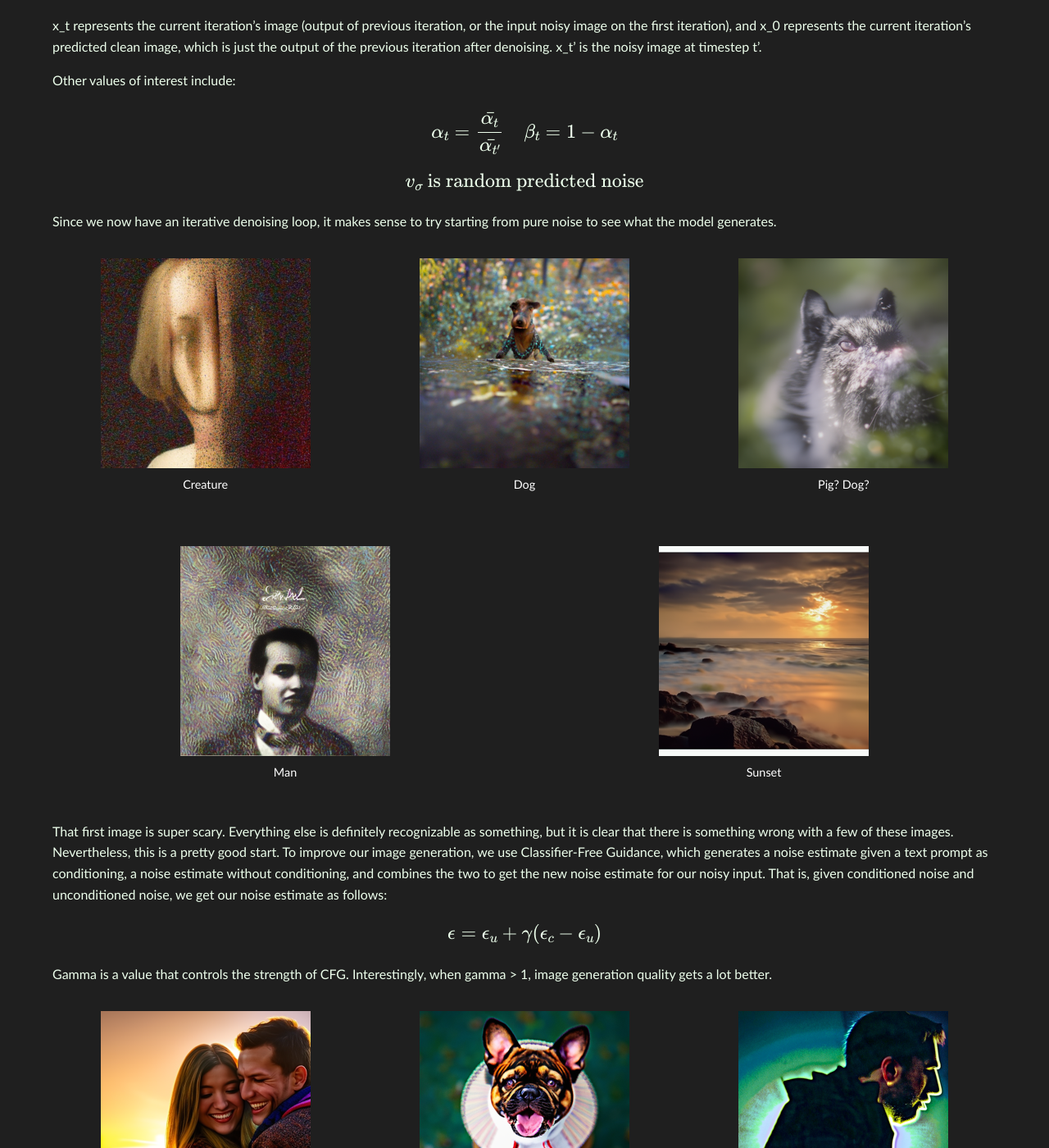
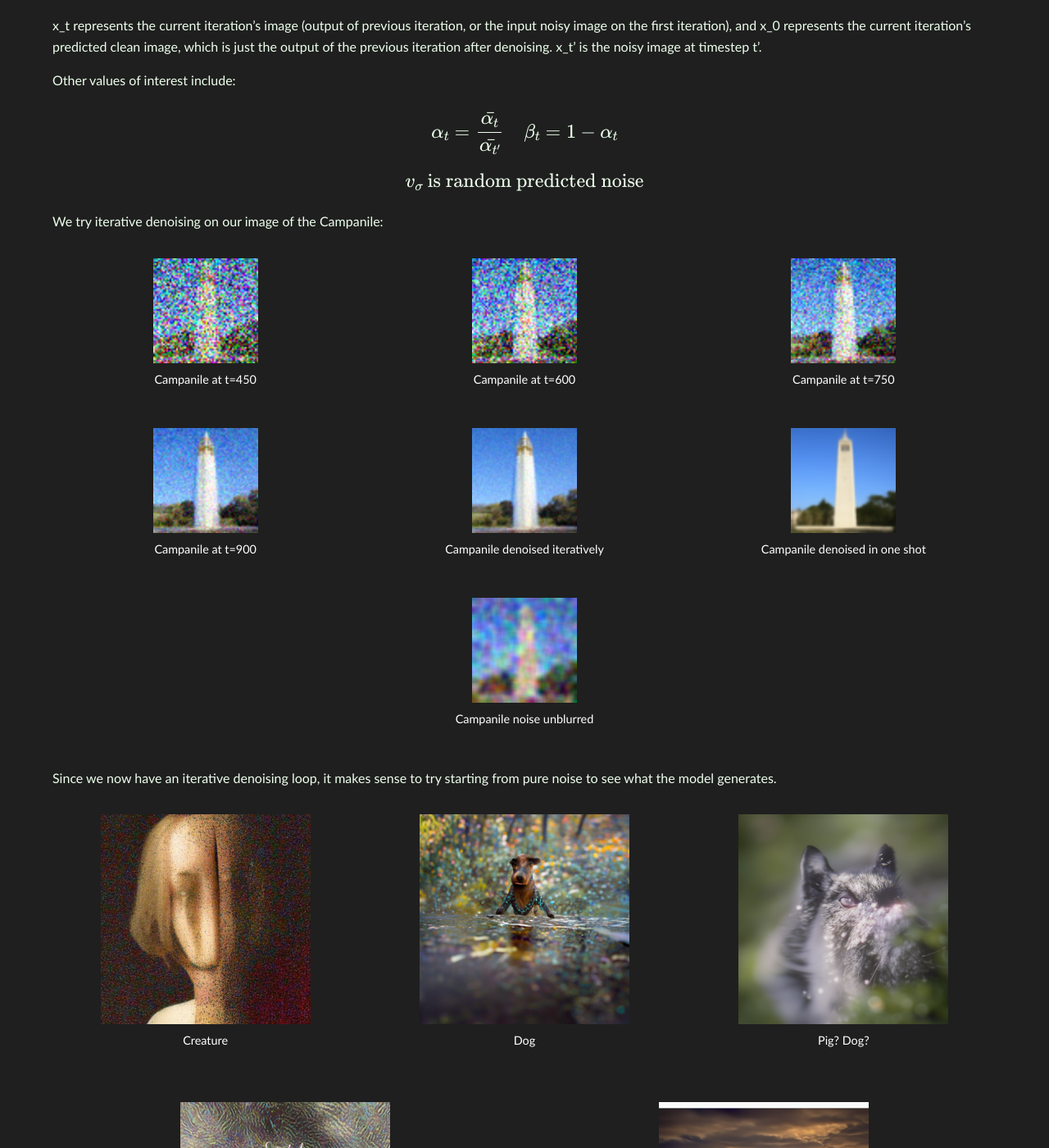
Before and after one commit to CesarG-S/cesarg-s.github.io, a Jekyll site: the page built from proj5/main.md, in a window 1280 px wide and 1400 px high, scrolled down 3908 px. Shown: the whole window at 82% size. Built offline with Jekyll 4.4.1, drawn with Linux system fonts in a browser that asks for light colours; some of the changed text lies outside the part shown.

Commit message:
Project 5A + 1.4

```diff
--- a/proj5/main.md
+++ b/proj5/main.md
@@ -172,6 +172,38 @@ Other values of interest include:
     $$ \alpha_t = \frac{\bar{\alpha_t}}{\bar{\alpha_{t'}}} \quad \beta_t = 1 - \alpha_t $$
 
     $$ v_\sigma~ \text{is random predicted noise} $$
+</div>
+
+We try iterative denoising on our image of the Campanile:
+<div class="image-row">
+    <figure class="image-with-subtitle">
+        <img src="/assets/images/proj5/campanile_i10.png" alt="Campanile 450" class="img-10">
+        <figcaption>Campanile at t=450</figcaption>
+    </figure>
+    <figure class="image-with-subtitle">
+        <img src="/assets/images/proj5/campanile_i15.png" alt="Campanile 600" class="img-10">
+        <figcaption>Campanile at t=600</figcaption>
+    </figure>
+    <figure class="image-with-subtitle">
+        <img src="/assets/images/proj5/campanile_i20.png" alt="Campanile 750" class="img-10">
+        <figcaption>Campanile at t=750</figcaption>
+    </figure>
+    <figure class="image-with-subtitle">
+        <img src="/assets/images/proj5/campanile_i25.png" alt="Campanile 900" class="img-10">
+        <figcaption>Campanile at t=900</figcaption>
+    </figure>
+    <figure class="image-with-subtitle">
+        <img src="/assets/images/proj5/campanile_i30.png" alt="Campanile 990" class="img-10">
+        <figcaption>Campanile denoised iteratively</figcaption>
+    </figure>
+    <figure class="image-with-subtitle">
+        <img src="/assets/images/proj5/campanile_onestep.png" alt="Campanile onestep" class="img-10">
+        <figcaption>Campanile denoised in one shot</figcaption>
+    </figure>
+    <figure class="image-with-subtitle">
+        <img src="/assets/images/proj5/campanile_unblurred.png" alt="Campanile unblur" class="img-10">
+        <figcaption>Campanile noise unblurred</figcaption>
+    </figure>
 </div>
 
 Since we now have an iterative denoising loop, it makes sense to try starting from pure noise to see what the model generates.
@@ -647,3 +679,14 @@ Another illusion you can do is similar to the hybrid images of project 2. The id
     </figure>
 </div>
 Two very different images but with the same illusion. Very entertaining.
+
+## Building the actual UNet
+So we went in and manipulated a bunch of images, but we used a model that was given to us. Now it is my turn to actually build the UNet that does the image generation.
+
+This is the UNet that I will build.
+<div class="image-row">
+    <figure class="image-with-subtitle">
+        <img src="/assets/images/proj5/unet_chart.png" alt="Unet" class="img-33">
+        <figcaption>UNet</figcaption>
+    </figure>
+</div>
```
Also changed, not shown: assets/images/proj5/campanile_i10.png (added), assets/images/proj5/campanile_i15.png (added), assets/images/proj5/campanile_i20.png (added), assets/images/proj5/campanile_i25.png (added), assets/images/proj5/campanile_i30.png (added), assets/images/proj5/campanile_onestep.png (added), assets/images/proj5/campanile_unblurred.png (added), assets/images/proj5/unet_chart.png (added).
